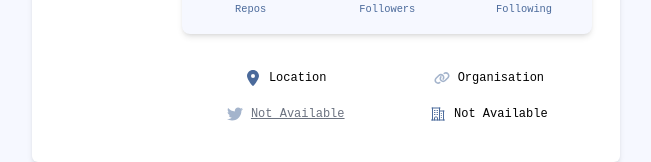
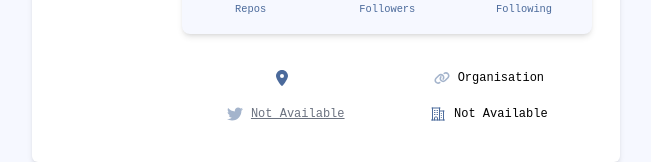
Before and after one commit to Shaquib2802/DevDetective, a React (Create React App) app: page / in a window 1280 px wide. Shown: the part 246-408 px from the top of the page, without its empty margins (314-965 px from the left). Built offline with nearby package versions, Linux system fonts and the light colour scheme; no server answers.

Commit message:
Location Fix

```diff
--- a/src/Component/Body/Body.jsx
+++ b/src/Component/Body/Body.jsx
@@ -129,7 +129,7 @@
                 <div>
                   <FaLocationDot className="text-[#4B6A9B]" />
                 </div>
-                <div className="font-1 text-xs ">Location</div>
+                <div className="font-1 text-xs ">{data?.location}</div>
               </div>
               <div className="flex gap-x-2 cursor-pointer mx-auto">
                 <a href="data?.organizations_url">
@@ -259,11 +259,12 @@
               </div>
             </div>
             <div className="flex items-center gap-x-2">
-              <div>
+              <a href="data?.organizations_url">
+                {" "}
                 <HiOutlineBuildingOffice2 className="text-[#4B6A9B]" />
-              </div>
+              </a>
               <div className="font-1 text-sm  text-gray-400 underline">
-                Not Available
+                <div className="font-1 text-xs ">Organisation</div>
               </div>
             </div>
           </div>
```
